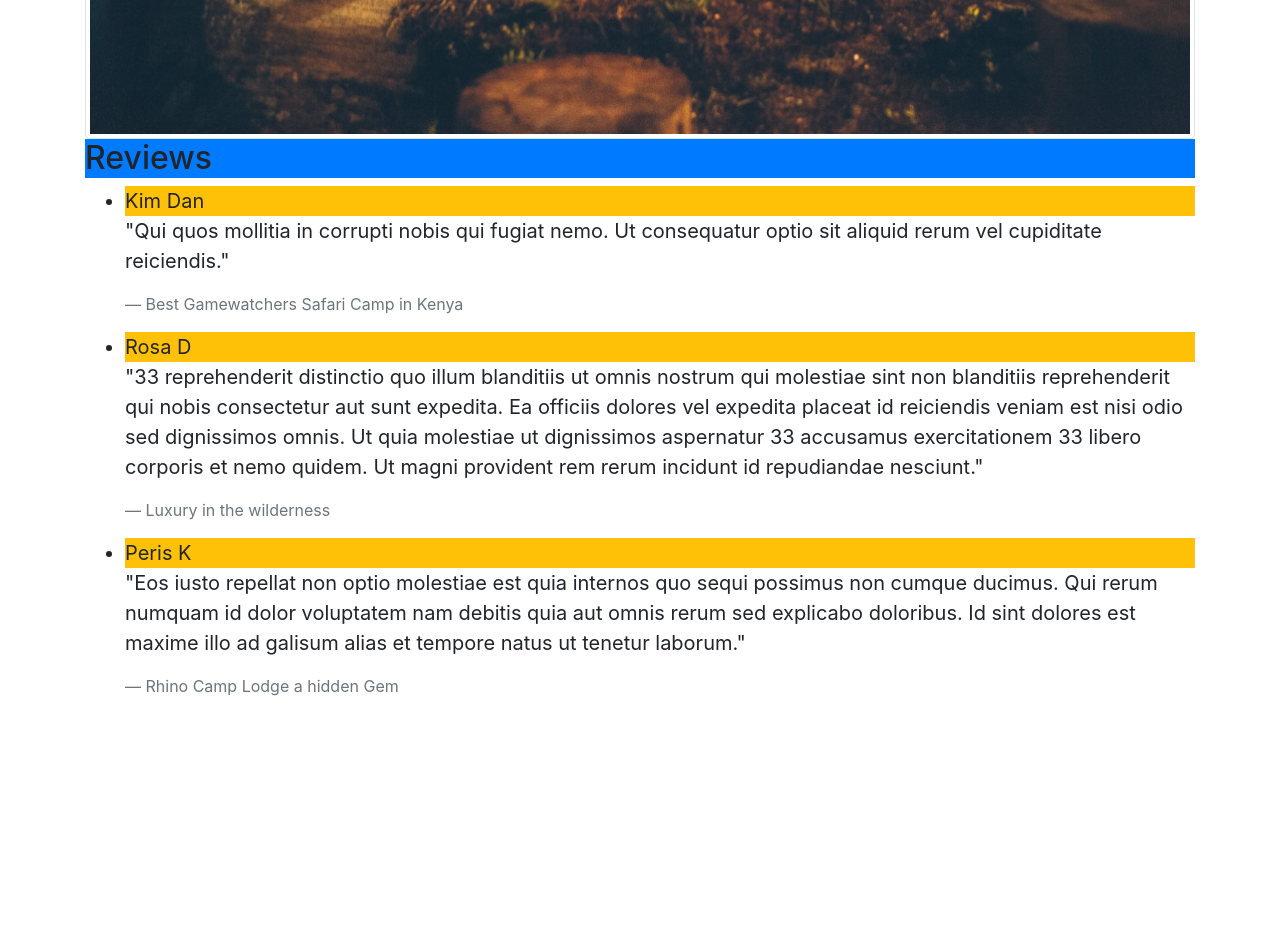
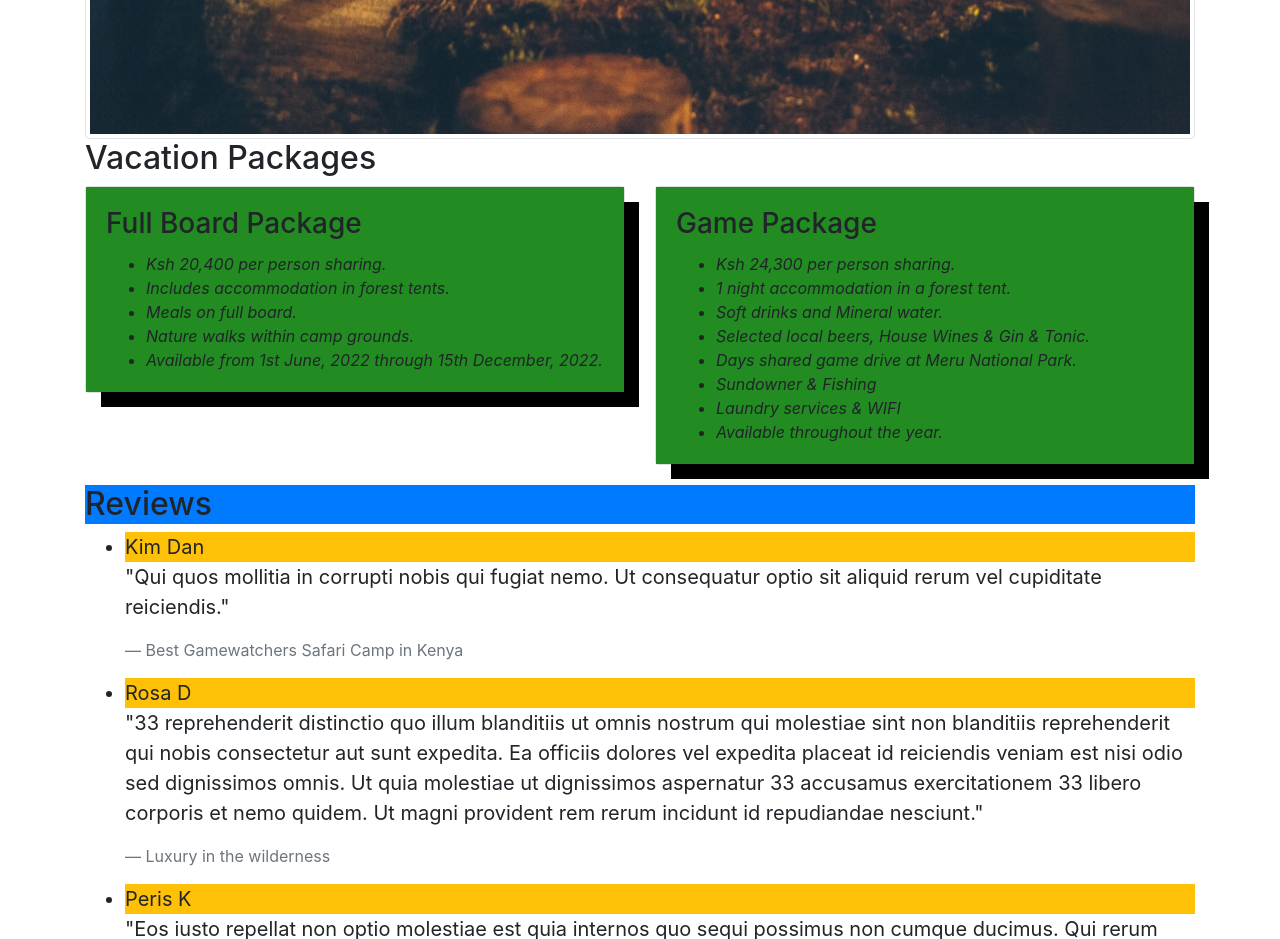
Before and after one commit to RosemaryOjwang/Vacation-Site, a plain HTML site: page index.html in a window 1280 px wide. Shown: the part 860-1799 px from the top of the page. Before the commit the page ends 1574 px from the top, so only its background shows below. Drawn offline with Linux system fonts and the light colour scheme.

Commit message:
add vacation packages

```diff
--- a/index.html
+++ b/index.html
@@ -4,6 +4,7 @@
 <head>
   <title>Rhino Camp Lodge</title>
   <link href="CSS/bootstrap.css" rel="stylesheet" type="text/css">
+  <link href="CSS/styles.css" rel="stylesheet" type="text/css">
 </head>
 
 <body>
@@ -13,6 +14,42 @@
       <p>Kenya's charming and eco-friendly lodge in Nairobi</p>
     </div>
     <img class="img-thumbnail" src="IMG/camp.jpg" alt="A photo of campers">
+    <div>
+      <h2>Vacation Packages</h2>
+      <div class="row">
+        <div class="col-md-6">
+          <div class="card">
+            <div class="card-body">
+              <h3 class="card-title">Full Board Package</h3>
+              <ul class="card-text">
+                <li>Ksh 20,400 per person sharing.</li>
+                <li>Includes accommodation in forest tents.</li>
+                <li>Meals on full board.</li>
+                <li>Nature walks within camp grounds.</li>
+                <li>Available from 1st June, 2022 through 15th December, 2022.</li>
+              </ul>
+            </div>
+          </div>
+        </div>
+        <div class="col-md-6">
+          <div class="card">
+            <div class="card-body">
+              <h3 class="card-title">Game Package</h3>
+              <ul class="card-text">
+                <li>Ksh 24,300 per person sharing.</li>
+                <li>1 night accommodation in a forest tent.</li>
+                <li>Soft drinks and Mineral water.</li>
+                <li>Selected local beers, House Wines & Gin & Tonic.</li>
+                <li>Days shared game drive at Meru National Park.</li>
+                <li>Sundowner & Fishing</li>
+                <li>Laundry services & WIFI</li>
+                <li>Available throughout the year.</li>
+              </ul>
+            </div>
+          </div>
+        </div>
+      </div>
+    </div>
     <h2 class="bg-primary">Reviews</h2>
     <ul>
       <blockquote class="blockquote">
@@ -26,13 +63,15 @@
         <p>"33 reprehenderit distinctio quo illum blanditiis ut omnis nostrum qui molestiae sint non blanditiis
           reprehenderit qui nobis consectetur aut sunt expedita. Ea officiis dolores vel expedita placeat id reiciendis
           veniam est nisi odio sed dignissimos omnis. Ut quia molestiae ut dignissimos aspernatur 33 accusamus
-        exercitationem 33 libero corporis et nemo quidem. Ut magni provident rem rerum incidunt id repudiandae nesciunt."</p>
+          exercitationem 33 libero corporis et nemo quidem. Ut magni provident rem rerum incidunt id repudiandae
+          nesciunt."</p>
         <footer class="blockquote-footer">Luxury in the wilderness</footer>
       </blockquote>
       <blockquote class="blockquote">
         <li class="bg-warning">Peris K</li>
         <p>"Eos iusto repellat non optio molestiae est quia internos quo sequi possimus non cumque ducimus. Qui rerum
-        numquam id dolor voluptatem nam debitis quia aut omnis rerum sed explicabo doloribus. Id sint dolores est maxime
+          numquam id dolor voluptatem nam debitis quia aut omnis rerum sed explicabo doloribus. Id sint dolores est
+          maxime
           illo ad galisum alias et tempore natus ut tenetur laborum."</p>
         <footer class="blockquote-footer">Rhino Camp Lodge a hidden Gem</footer>
       </blockquote>
```
Lines whose indentation alone changed are shown as unchanged.
